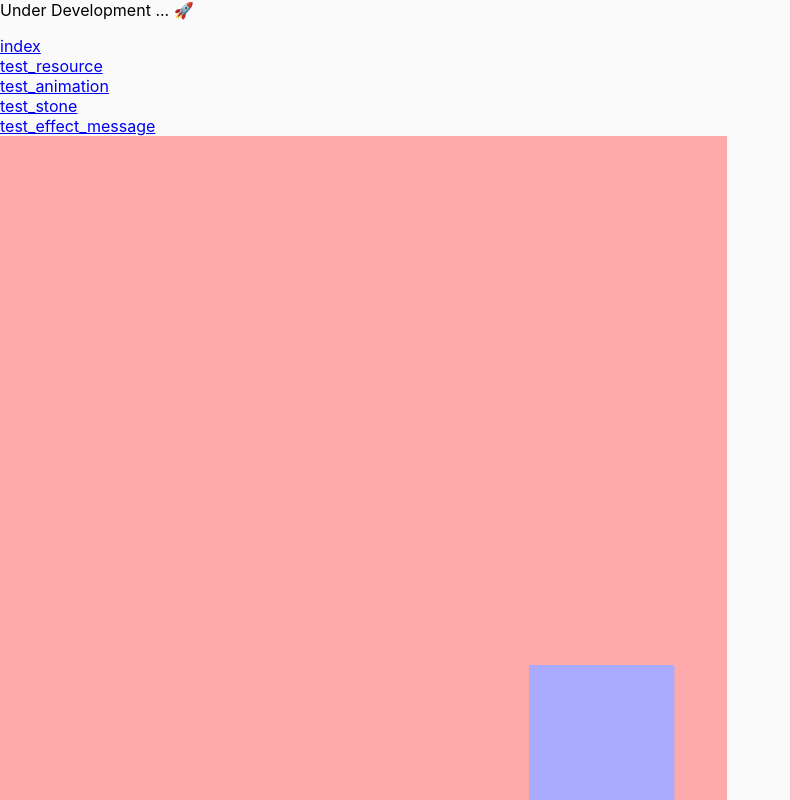
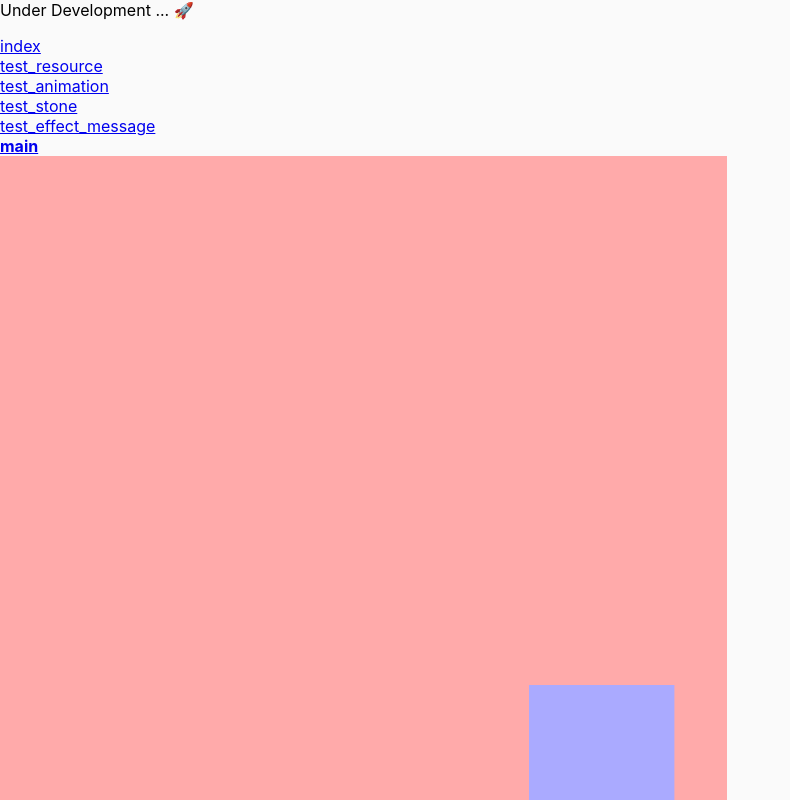
Before and after one commit to benibana2001/reversi_ts, a website built with webpack: page src/html/index.html in a window 1280 px wide. Shown: the top 800 px of the page, without its empty margins (0-790 px from the left). Built offline with nearby package versions, Linux system fonts and the light colour scheme.

Commit message:
firebase init

```diff
--- a/src/html/index.html
+++ b/src/html/index.html
@@ -13,6 +13,7 @@
     <div class="link"><a href="./test_animation.html">test_animation</a></div>
     <div class="link"><a href="./test_stone.html">test_stone</a></div>
     <div class="link"><a href="./test_effect_message.html">test_effect_message</a></div>
+    <div class="link"><a href="./main.html" style="font-weight: bold;">main</a></div>
     <div id="reversi"></div>
 </body>
 </html>
```
Also changed, not shown: firebase.json (added), 2 other files.
